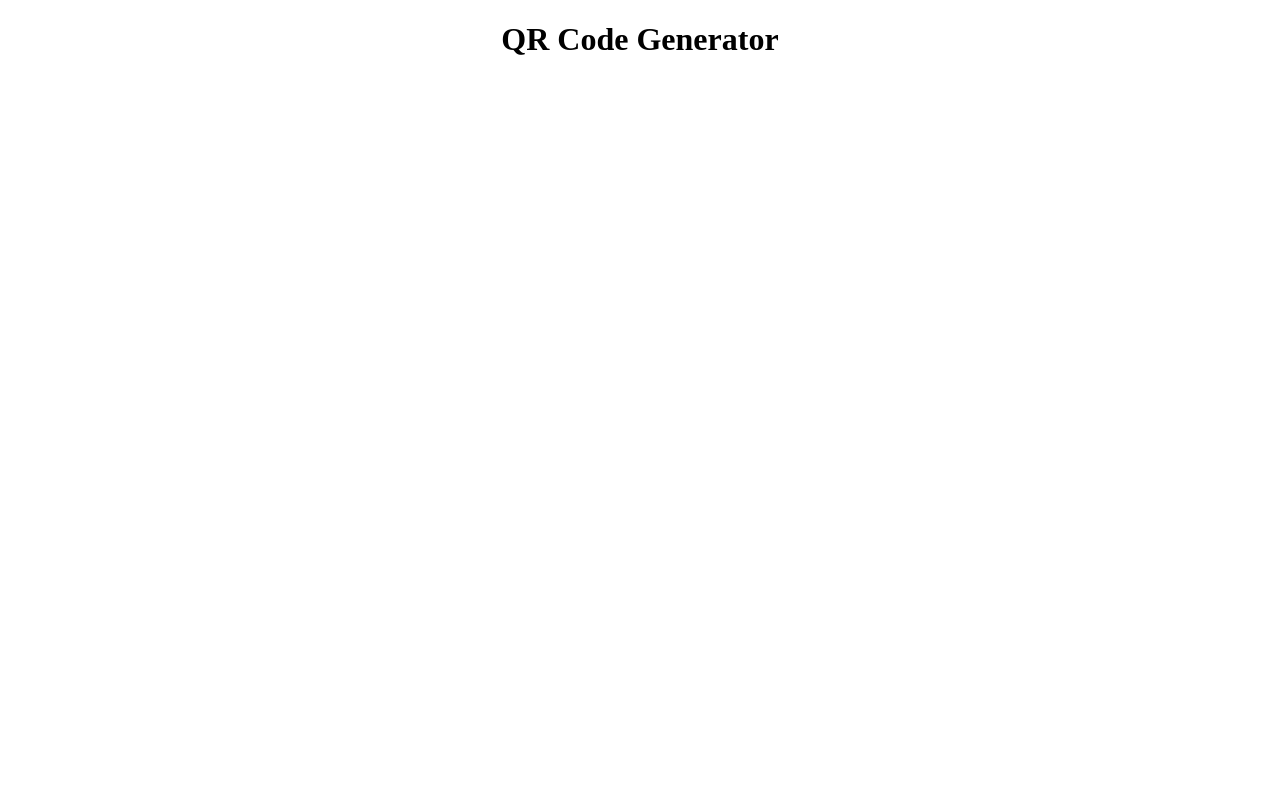
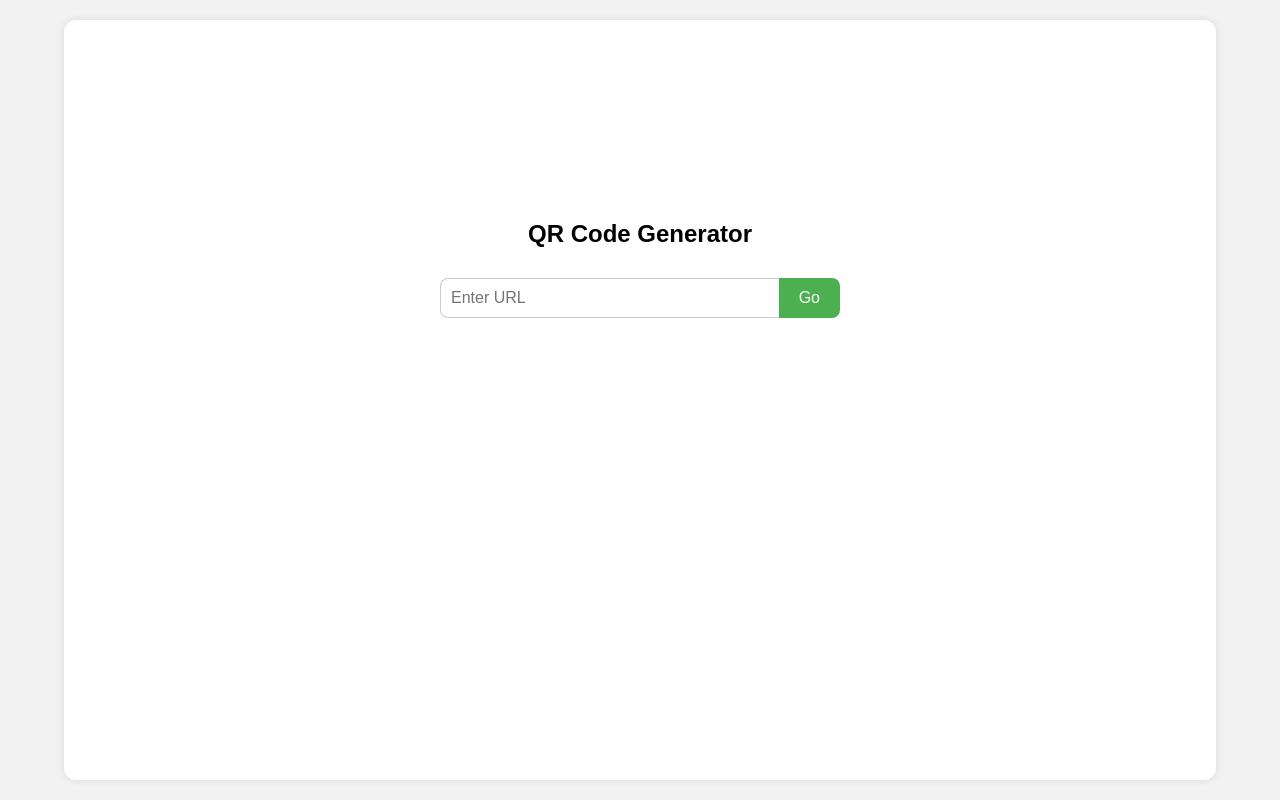
Before and after one commit to Paras-Shah-sudo/qr-code-generator, a website: page public/index.html in a window 1280 px wide. Drawn offline with Linux system fonts and the light colour scheme.

Commit message:
Create website UI

```diff
--- a/public/index.html
+++ b/public/index.html
@@ -1,11 +1,124 @@
 <!DOCTYPE html>
 <html lang="en">
     <head>
-        <meta charset="UTF-8">
-        <meta name="viewport" content="width=device-width, initial-scale=1.0">
+        <meta charset="UTF-8" />
+        <meta name="viewport" content="width=device-width, initial-scale=1.0" />
         <title>QR Code Generator</title>
+        <style>
+            * {
+                box-sizing: border-box;
+            }
+
+            body {
+                margin: 0;
+                font-family: Arial, sans-serif;
+                background: #f2f2f2;
+                height: 100vh;
+            }
+
+            .wrapper {
+                display: flex;
+                justify-content: center;
+                align-items: center;
+                height: 100vh;
+            }
+
+            .container {
+                background: white;
+                width: 90%;
+                height: 95%;
+                border-radius: 12px;
+                box-shadow: 0 0 10px rgba(0,0,0,0.1);
+                display: flex;
+                justify-content: center;
+                align-items: center;
+            }
+
+            .content {
+                display: flex;
+                flex-direction: column;
+                align-items: center;
+                width: 100%;
+                max-width: 400px;
+            }
+
+            h1 {
+                font-size: 24px;
+                margin-bottom: 10px;
+                text-align: center;
+            }
+
+            .input-group {
+                display: flex;
+                width: 100%;
+                margin: 20px 0;
+            }
+
+            input[type="text"] {
+                flex: 1;
+                padding: 10px;
+                border: 1px solid #ccc;
+                border-right: none;
+                border-radius: 8px 0 0 8px;
+                font-size: 16px;
+            }
+
+            button {
+                padding: 10px 20px;
+                background: #4CAF50;
+                color: white;
+                border: none;
+                border-radius: 0 8px 8px 0;
+                cursor: pointer;
+                font-size: 16px;
+            }
+
+            #qr-box {
+                width: 200px;
+                height: 200px;
+                background: #e0e0e0;
+                margin-bottom: 20px;
+                visibility: hidden;
+                justify-content: center;
+                align-items: center;
+                font-size: 18px;
+                border-radius: 10px;
+            }
+
+            #download-btn {
+                background: #007bff;
+                padding: 10px 30px;
+                border-radius: 8px;
+                color: white;
+                text-decoration: none;
+                font-size: 16px;
+                visibility: hidden;
+            }
+
+            .download-btn:hover {
+                background: #0056b3;
+            }
+
+            @media (max-width: 480px) {
+                .input-group { width: 80%; }
+            }
+        </style>
     </head>
     <body>
-        <h1 style="text-align: center;">QR Code Generator</h1>
+        <div class="wrapper">
+            <div class="container">
+                <div class="content">
+                    <h1>QR Code Generator</h1>
+                    <div class="input-group">
+                        <input type="text" id="qr-input" placeholder="Enter URL" required />
+                        <button>Go</button>
+                    </div>
+                    <div id="qr-box">
+                        <img id="qr-img" src="" alt="QR Code" />
+                    </div>
+                    <a href="#" id="download-btn" download="qrcode.png">Download</a>
+                </div>
+            </div>
+        </div>
     </body>
 </html>
```
